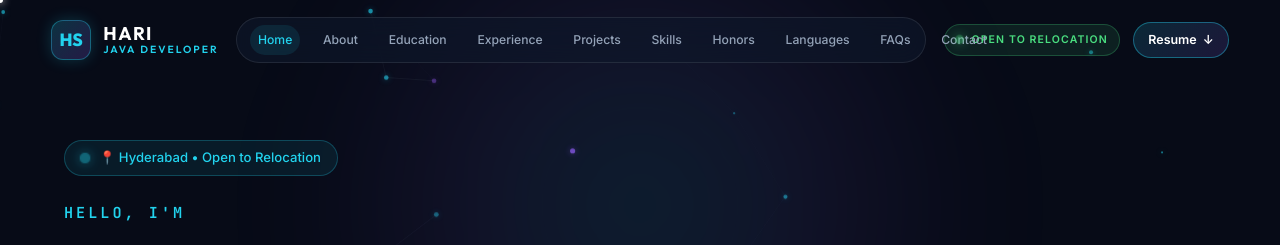
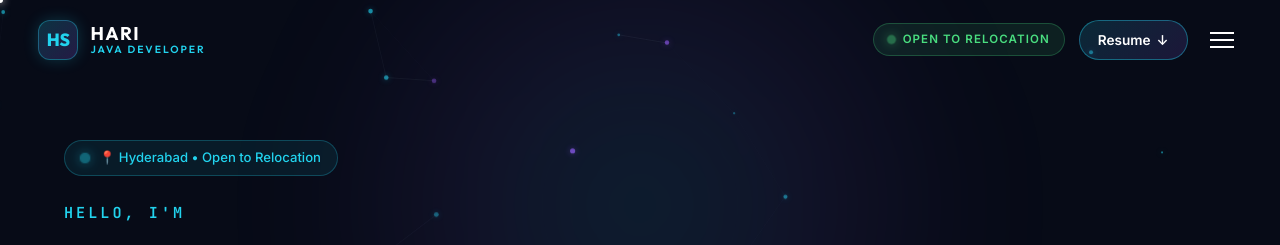
Before and after one commit to Hari-CodeTech/hari-satya-sai-portfolio, a website: page index.html in a window 1280 px wide. Shown: the top 245 px of the page. Drawn offline with Linux system fonts and the light colour scheme; animation ran at ten frames a second.

Commit message:
Fix navbar overlap and adjust responsive breakpoint to prevent crowding

```diff
--- a/app.js
+++ b/app.js
@@ -936,7 +936,7 @@
             });
 
             window.addEventListener('resize', function () {
-                if (window.innerWidth > 1024 && navLinks.classList.contains('nav-open')) {
+                if (window.innerWidth > 1450 && navLinks.classList.contains('nav-open')) {
                     navLinks.classList.remove('nav-open');
                     navMenuBtn.classList.remove('active');
                     navMenuBtn.setAttribute('aria-expanded', 'false');
--- a/style.css
+++ b/style.css
@@ -371,13 +371,13 @@ body.cursor-hire-hover .cursor-ring {
 }
 
 .nav-container {
-    width: 92%;
-    max-width: 1400px;
+    width: 94%;
+    max-width: 1540px;
     margin: 0 auto;
     display: flex;
     align-items: center;
     justify-content: space-between;
-    gap: clamp(10px, 1.4vw, 20px);
+    gap: 20px;
     box-sizing: border-box;
 }
 
@@ -385,7 +385,7 @@ body.cursor-hire-hover .cursor-ring {
 .nav-logo {
     display: flex;
     align-items: center;
-    gap: clamp(8px, 1vw, 12px);
+    gap: 12px;
     flex-shrink: 0;
 }
 
@@ -435,27 +435,28 @@ body.cursor-hire-hover .cursor-ring {
 .nav-links {
     display: flex;
     align-items: center;
-    gap: clamp(8px, 1.2vw, 22px);
+    gap: 14px;
     background: rgba(15, 23, 42, 0.65);
-    padding: 7px clamp(8px, 1vw, 18px);
+    padding: 7px 18px;
     border-radius: var(--radius-full);
     border: 1px solid var(--border);
     backdrop-filter: blur(12px);
     -webkit-backdrop-filter: blur(12px);
-    flex-shrink: 1;
-    min-width: 0;
+    flex-shrink: 0;
+    white-space: nowrap;
     box-sizing: border-box;
 }
 
 .nav-link {
-    font-size: clamp(0.76rem, 0.85vw, 0.88rem);
+    font-size: 0.88rem;
     font-weight: 500;
     color: var(--text-muted);
-    padding: 5px clamp(5px, 0.6vw, 10px);
+    padding: 6px 10px;
     border-radius: var(--radius-full);
     position: relative;
     transition: all 0.25s ease;
     white-space: nowrap;
+    flex-shrink: 0;
 }
 
 .nav-link:hover {
@@ -476,20 +477,21 @@ body.cursor-hire-hover .cursor-ring {
 .nav-right {
     display: flex;
     align-items: center;
-    gap: clamp(8px, 1vw, 16px);
+    gap: 14px;
     flex-shrink: 0;
+    margin-left: auto;
 }
 
 .nav-status {
     display: flex;
     align-items: center;
     gap: 8px;
-    font-size: clamp(0.66rem, 0.72vw, 0.72rem);
+    font-size: 0.72rem;
     font-weight: 600;
     letter-spacing: 1.1px;
     color: #4ade80;
     background: rgba(74, 222, 128, 0.1);
-    padding: 6px clamp(8px, 0.9vw, 14px);
+    padding: 6px 14px;
     border-radius: var(--radius-full);
     border: 1px solid rgba(74, 222, 128, 0.25);
     white-space: nowrap;
@@ -526,9 +528,9 @@ body.cursor-hire-hover .cursor-ring {
     background: linear-gradient(135deg, rgba(34, 211, 238, 0.15), rgba(155, 92, 255, 0.15));
     border: 1px solid rgba(34, 211, 238, 0.4);
     color: var(--text-bright);
-    font-size: clamp(0.78rem, 0.85vw, 0.85rem);
+    font-size: 0.85rem;
     font-weight: 600;
-    padding: 7px clamp(10px, 1.1vw, 18px);
+    padding: 8px 18px;
     border-radius: var(--radius-full);
     transition: all 0.3s ease;
     white-space: nowrap;
@@ -2955,7 +2957,7 @@ body.cursor-hire-hover .cursor-ring {
 /* =========================================================
    19. RESPONSIVE DESIGN (MEDIA QUERIES)
 ========================================================= */
-@media (max-width: 1024px) {
+@media (max-width: 1450px) {
     .nav-links {
         display: none;
         position: fixed;
@@ -2993,7 +2995,9 @@ body.cursor-hire-hover .cursor-ring {
     .nav-menu-btn {
         display: flex;
     }
-
+}
+
+@media (max-width: 1024px) {
     .hero-content {
         grid-template-columns: 1fr;
         gap: 50px;
```
